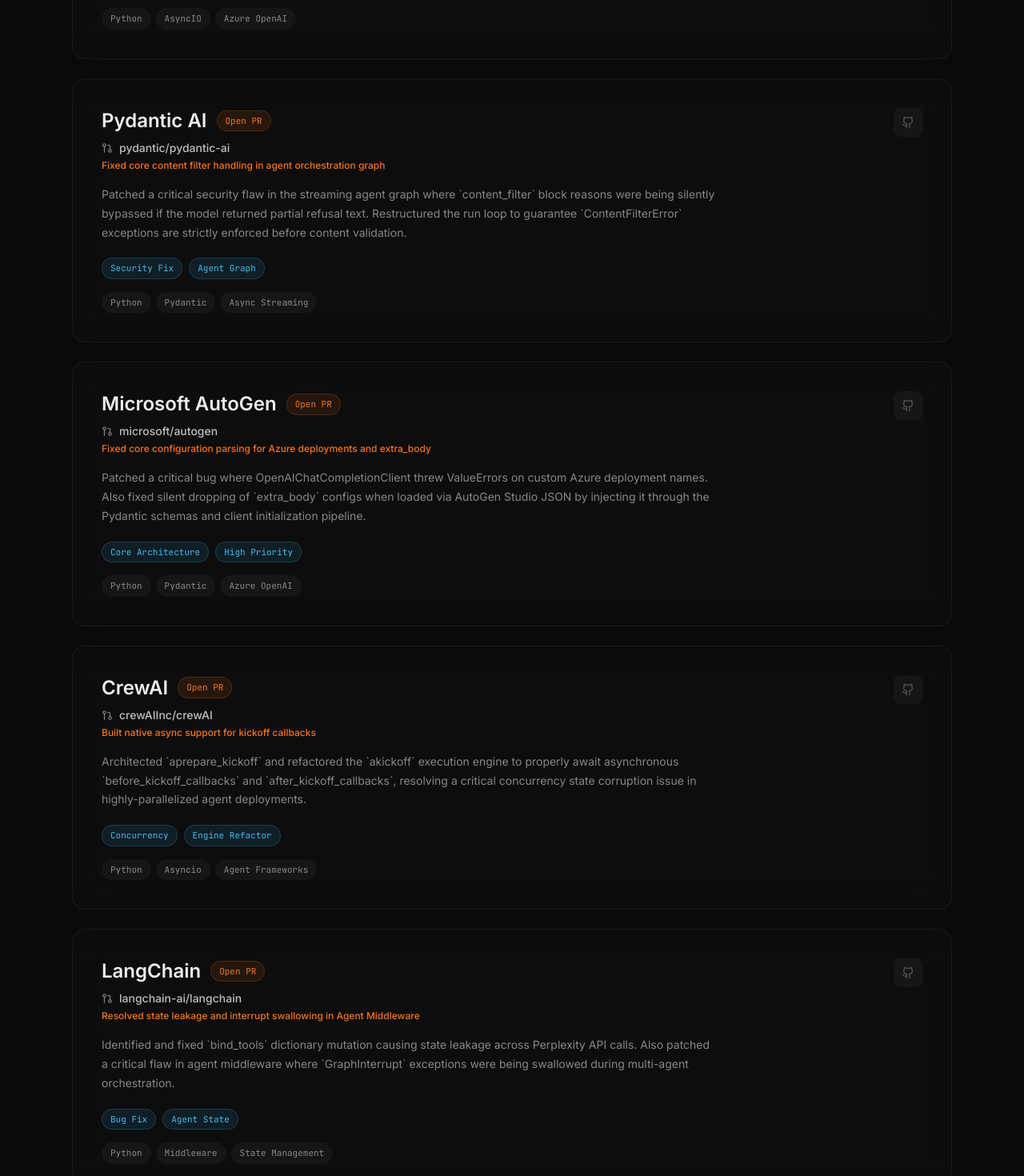
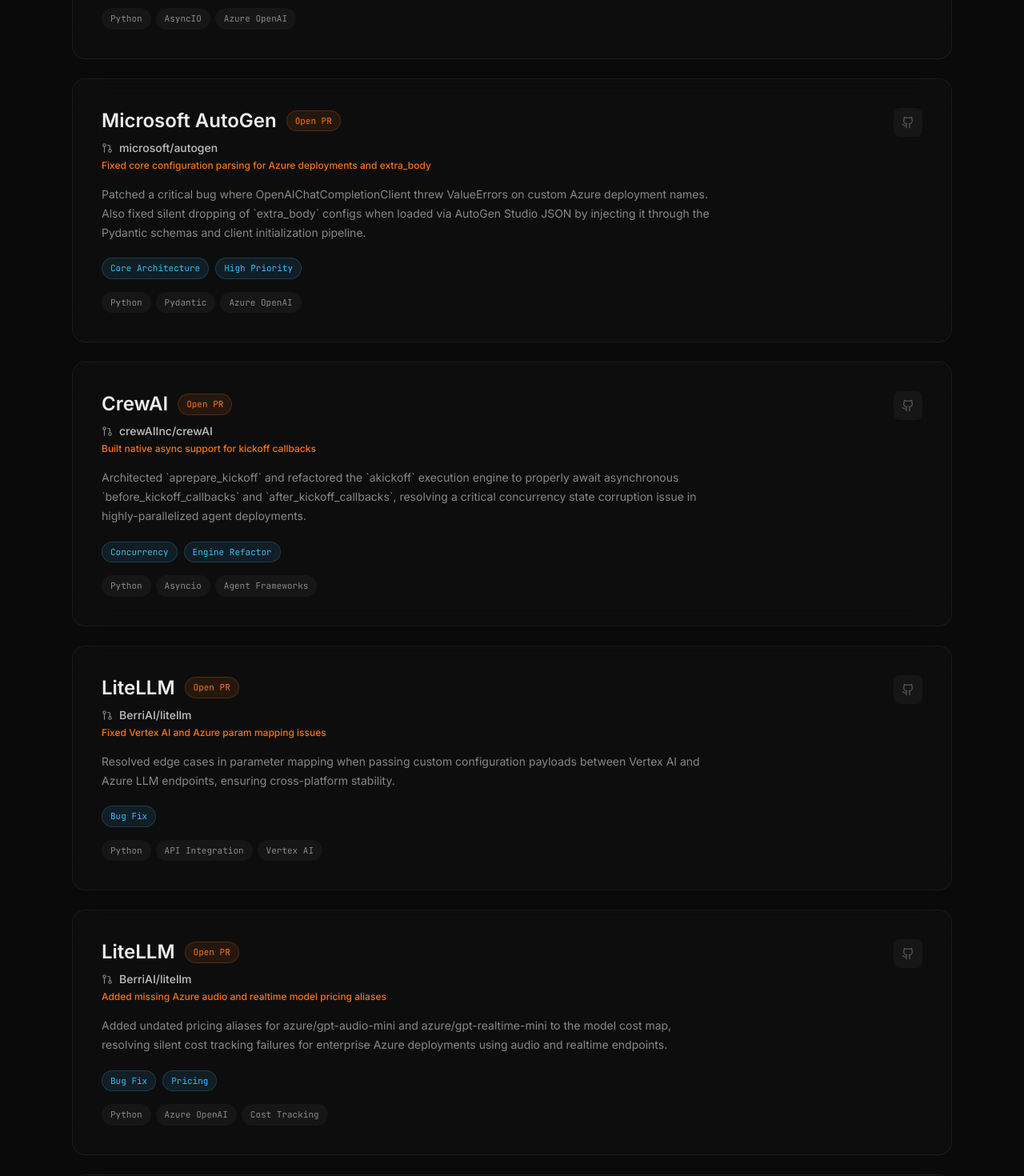
Before and after one commit to mukktinaadh/portfolio-26, a Next.js app: page / in a window 1280 px wide. Shown: the part 3540-5010 px from the top of the page at 80% size. Built offline with nearby package versions, Linux system fonts and the light colour scheme.

Commit message:
fix: remove closed PRs (Pydantic-AI, LangChain), add missing LiteLLM PRs, fix React keys

```diff
--- a/components/OpenSource.tsx
+++ b/components/OpenSource.tsx
@@ -5,6 +5,7 @@
 
 const contributions = [
   {
+    id: "litellm-33373",
     title: "LiteLLM",
     repo: "BerriAI/litellm",
     tagline: "Fixed core routing for OpenAI GPT-5.6 reasoning models",
@@ -17,6 +18,7 @@
     github: "https://github.com/BerriAI/litellm/pull/33373",
   },
   {
+    id: "autogen-7959",
     title: "Microsoft AutoGen",
     repo: "microsoft/autogen",
     tagline: "Optimized Azure AI agent for parallel tool execution",
@@ -29,18 +31,7 @@
     github: "https://github.com/microsoft/autogen/pull/7959",
   },
   {
-    title: "Pydantic AI",
-    repo: "pydantic/pydantic-ai",
-    tagline: "Fixed core content filter handling in agent orchestration graph",
-    status: "Open PR",
-    statusColor: "chip-orange",
-    description:
-      "Patched a critical security flaw in the streaming agent graph where `content_filter` block reasons were being silently bypassed if the model returned partial refusal text. Restructured the run loop to guarantee `ContentFilterError` exceptions are strictly enforced before content validation.",
-    tech: ["Python", "Pydantic", "Async Streaming"],
-    metrics: ["Security Fix", "Agent Graph"],
-    github: "https://github.com/pydantic/pydantic-ai/pull/6513",
-  },
-  {
+    id: "autogen-7954",
     title: "Microsoft AutoGen",
     repo: "microsoft/autogen",
     tagline: "Fixed core configuration parsing for Azure deployments and extra_body",
@@ -53,6 +44,7 @@
     github: "https://github.com/microsoft/autogen/pull/7954",
   },
   {
+    id: "crewai-6547",
     title: "CrewAI",
     repo: "crewAIInc/crewAI",
     tagline: "Built native async support for kickoff callbacks",
@@ -65,18 +57,7 @@
     github: "https://github.com/crewAIInc/crewAI/pull/6547",
   },
   {
-    title: "LangChain",
-    repo: "langchain-ai/langchain",
-    tagline: "Resolved state leakage and interrupt swallowing in Agent Middleware",
-    status: "Open PR",
-    statusColor: "chip-orange",
-    description:
-      "Identified and fixed `bind_tools` dictionary mutation causing state leakage across Perplexity API calls. Also patched a critical flaw in agent middleware where `GraphInterrupt` exceptions were being swallowed during multi-agent orchestration.",
-    tech: ["Python", "Middleware", "State Management"],
-    metrics: ["Bug Fix", "Agent State"],
-    github: "https://github.com/langchain-ai/langchain/pull/38844",
-  },
-  {
+    id: "litellm-33217",
     title: "LiteLLM",
     repo: "BerriAI/litellm",
     tagline: "Fixed Vertex AI and Azure param mapping issues",
@@ -87,6 +68,32 @@
     tech: ["Python", "API Integration", "Vertex AI"],
     metrics: ["Bug Fix"],
     github: "https://github.com/BerriAI/litellm/pull/33217",
+  },
+  {
+    id: "litellm-33216",
+    title: "LiteLLM",
+    repo: "BerriAI/litellm",
+    tagline: "Added missing Azure audio and realtime model pricing aliases",
+    status: "Open PR",
+    statusColor: "chip-orange",
+    description:
+      "Added undated pricing aliases for azure/gpt-audio-mini and azure/gpt-realtime-mini to the model cost map, resolving silent cost tracking failures for enterprise Azure deployments using audio and realtime endpoints.",
+    tech: ["Python", "Azure OpenAI", "Cost Tracking"],
+    metrics: ["Bug Fix", "Pricing"],
+    github: "https://github.com/BerriAI/litellm/pull/33216",
+  },
+  {
+    id: "litellm-31785",
+    title: "LiteLLM",
+    repo: "BerriAI/litellm",
+    tagline: "Eliminated phantom assistant messages after tool calls",
+    status: "Open PR",
+    statusColor: "chip-orange",
+    description:
+      "Fixed a subtle bug where blank assistant messages were silently injected after tool_calls in the message history, corrupting multi-turn conversations and causing downstream model confusion on providers that validate message ordering strictly.",
+    tech: ["Python", "LLM Proxy", "Message Pipeline"],
+    metrics: ["Bug Fix", "Message Integrity"],
+    github: "https://github.com/BerriAI/litellm/pull/31785",
   },
 ];
 
@@ -112,7 +119,7 @@
 
         <div className="mt-14 space-y-6">
           {contributions.map((c, i) => (
-            <Reveal key={c.repo} delay={i * 100}>
+            <Reveal key={c.id} delay={i * 100}>
               <div className="card glass rounded-2xl p-7 md:p-9 border border-white/[0.05] hover:border-[#f97316]/30 transition-colors">
                 <div className="flex flex-col md:flex-row md:items-start md:justify-between gap-4 mb-4">
                   <div>
```
